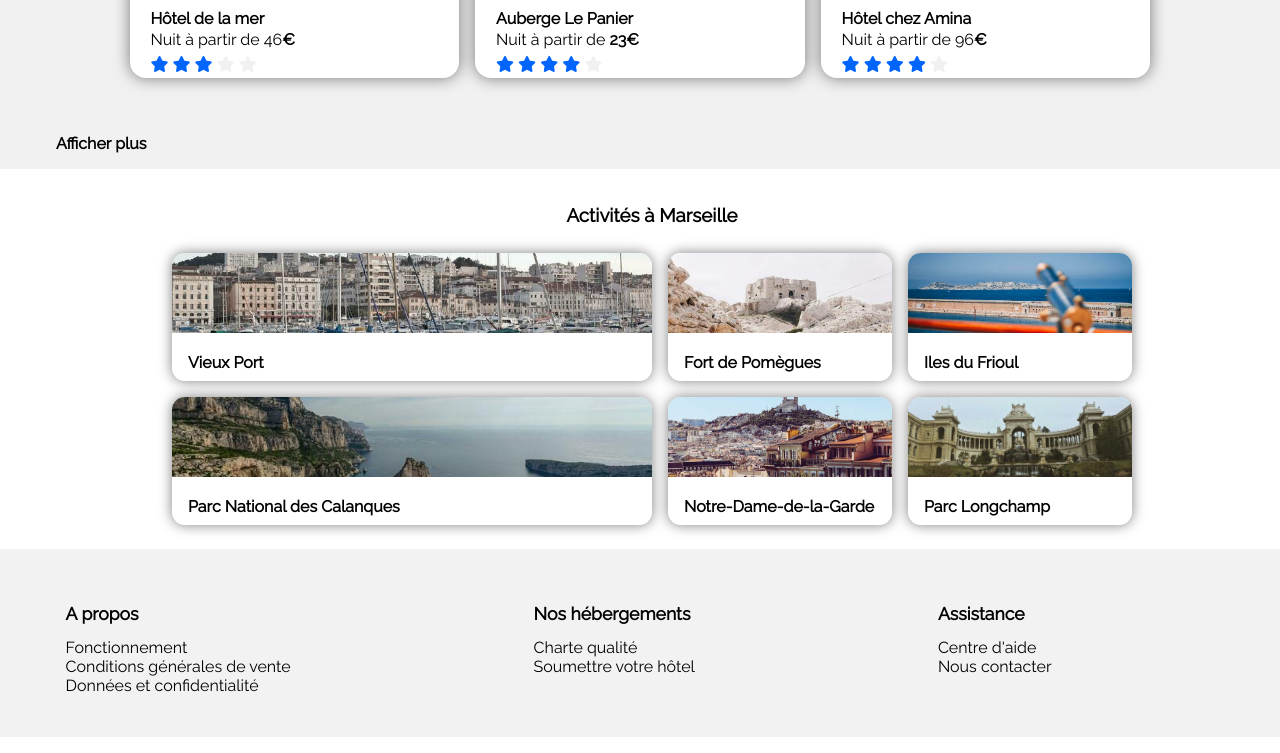
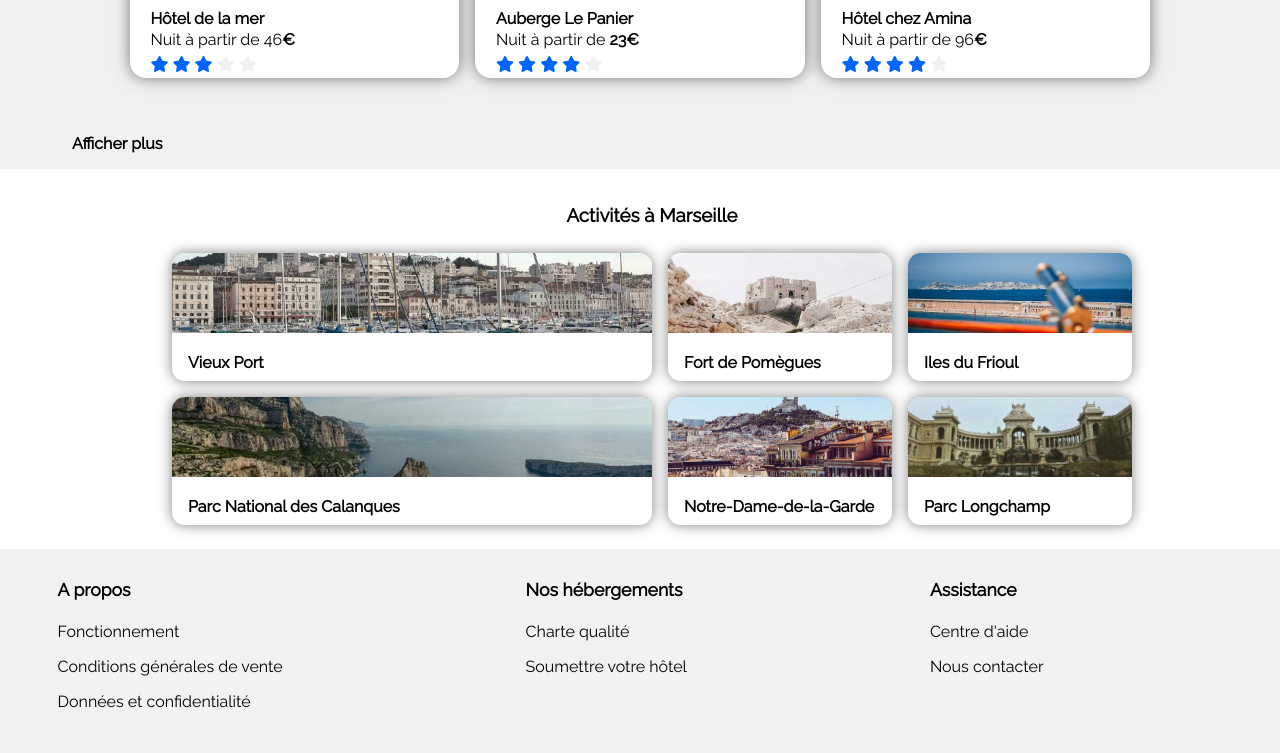
Before and after one commit to Hardkoz/FabienLevasseur_2_14022021, a plain HTML site: page index.html in a window 1280 px wide. Shown: the part 1162-1915 px from the top of the page. Drawn offline with Linux system fonts and the light colour scheme.

Commit message:
correction

```diff
--- a/desktop.css
+++ b/desktop.css
@@ -68,7 +68,6 @@ body{
  margin-left: 2rem;
  display: flex;
 align-items: baseline;
-
 }
 
 .g-filtre{
@@ -87,8 +86,6 @@ align-items: baseline;
   display: flex;
   height:85vh;
   flex-direction: row;
-
-
 }
 
 .main {
@@ -102,11 +99,6 @@ align-items: baseline;
   order: 1;
   margin-right: 2rem;
   margin-left: 2rem;
-
-
-
-
-
 }
 
 .side {
@@ -114,9 +106,8 @@ align-items: baseline;
   flex-direction: column;
   background-color: #f1f1f1;
   margin-right: 2rem;
-
-   width: 30%;
-   height: 82vh;
+  width: 30%;
+  height: 82vh;
   border-radius: 1rem;
   order: 2;
   justify-content: flex-start;
@@ -135,13 +126,6 @@ align-items: baseline;
   height: 25vh;
    border-radius: 1rem;
   box-shadow: 0 0 1rem rgba(0, 0, 0, 0.5);
-
-
-
-
-
-
-
 }
 
 .cards{
@@ -149,8 +133,6 @@ align-items: baseline;
   height: 15vh;
   object-fit: cover;
   border-radius: 1rem 1rem 0rem 0rem;
-
-
 }
 
 .hebergement-texte{
@@ -171,17 +153,14 @@ align-items: baseline;
  font-weight: 900;
  margin: 1rem 0rem 1rem 0rem;
  padding: 0rem ;
+}
 
-
-}
 .popular{
   width: 25vw;
   height: 18vh;
   border-radius: 1rem;
   box-shadow: 0 0 15px rgba(0, 0, 0, 0.5);
   margin: 2.8rem 0rem 0rem 0rem;
-
-
 }
 
 .cards0{
@@ -197,7 +176,6 @@ align-items: baseline;
 
 .star{
   line-height: 6rem;
-
 }
 
 .blue-star{
@@ -214,9 +192,10 @@ align-items: baseline;
   display: flex;
   flex-direction: row;
   align-items: flex-start;
-  margin-left: 0.5rem;
+  width: 100%;
   flex-wrap: wrap;
-  padding: 0rem;
+ padding: 0rem;
+ margin-left: 0.5rem;
   margin-bottom: 3rem;
 }
 
@@ -226,37 +205,39 @@ align-items: baseline;
   margin-left: 1.3rem;
   margin-right: 1.5rem;
 }
+
 .title-a{
   display: flex;
   width: 100%;
-  margin-left: 2.5rem;
+  margin-left: 2rem;
   font-size: 1.5rem;
   font-weight: 900;
+  justify-content: flex-start;
 }
 
 .cards1{
-  width: 21vw;
+  width: 21.5vw;
   height: 28vw;
   object-fit: cover;
   border-radius: 1vw 1vw 0vw 0;
 }
 
 .cards2{
-  width: 21vw;
+  width: 21.5vw;
   height: 12vw;
   object-fit: cover;
   border-radius: 1vw 1vw 0px 0px;
 }
 
 .thumbnail1{
-  width: 21vw;
+  width: 21.5vw;
   height: 31vw;
   border-radius: 1vw;
   box-shadow: 0 0 1vw rgba(0, 0, 0, 0.5);
 }
 
 .thumbnail2{
-  width: 21vw;
+  width: 21.5vw;
   height: 15vw;
   border-radius: 1vw;
   box-shadow: 0 0 1vw rgba(0, 0, 0, 0.5);
--- a/index.html
+++ b/index.html
@@ -263,27 +263,27 @@
 <footer>
     <div id="foot">
       <div class="help">
-        <dl>
-        <dd class="foot-title">  A propos  </dd>
-        <dd>Fonctionnement</dd>
-        <dd>Conditions générales de vente</dd>
-        <dd> Données et confidentialité </dd>
-      </dl>
+
+        <div class="foot-title">  A propos  </div>
+        <div class="foot-text">Fonctionnement</div>
+        <div class="foot-text">Conditions générales de vente</div>
+        <div class="foot-text"> Données et confidentialité </div>
+
       </div>
       <div class="help">
-        <dl>
-        <dd class="foot-title">  Nos hébergements </dd>
-        <dd> Charte qualité </dd>
-        <dd> Soumettre votre hôtel </dd>
-      </dl>
+
+        <div class="foot-title">  Nos hébergements </div>
+        <div class="foot-text"> Charte qualité </div>
+        <div class="foot-text"> Soumettre votre hôtel </div>
+
       </div>
 
       <div class="help">
-<dl>
-        <dd class="foot-title">Assistance</dd>
-        <dd> Centre d'aide </dd>
-        <dd> Nous contacter </dd>
-        </dl>
+
+        <div class="foot-title">Assistance</div>
+        <div class="foot-text"> Centre d'aide </div>
+        <div class="foot-text"> Nous contacter </div>
+
       </div>
     </div>
   </footer>
--- a/phone.css
+++ b/phone.css
@@ -155,7 +155,7 @@ color: black;
 }
 /*fin navigation*/
 
-
+/*main*/
 .row {
 display: flex;
 width: 100%;
@@ -164,7 +164,6 @@ flex-direction: column;
 }
 
 .side {
-
   display: flex;
   flex-direction: column;
   background-color: #f1f1f1 ;
@@ -186,7 +185,7 @@ flex-direction: column;
 
 .title-h{
   display: flex;
-  margin-left: 1rem;
+  margin-left: 2.5rem;
   align-self: start;
   font-size: 1.1rem;
  font-weight: 900;
@@ -220,16 +219,16 @@ flex-direction: column;
 }
 
 .display{
-  width: 100%;
-  margin-left: 1.5rem;
+ align-self: flex-start;
+margin-left: 2.5rem;
  font-size: 1rem;
 }
 
 .title{
   display: flex;
   flex-direction: row;
-  justify-content: space-between ;
-  width: 90%;
+  justify-content:space-between ;
+  width: 75%;
   font-size: 1.2rem;
  font-weight: 900;
  margin-top: 1rem;
@@ -245,8 +244,6 @@ flex-direction: column;
   background-color: white;
   display: flex;
   flex-direction: row;
-
-
   padding: 0.3rem;
   margin: 0.5rem;
 }
@@ -341,10 +338,19 @@ flex-direction: column;
   justify-content: flex-start;
   background-color: #F2F2F2;
 
+
 }
 
 .foot-title{
-  line-height: 3rem;
+  line-height: 2rem;
   font-size: 1.1rem;
+  margin-left: 2rem;
   font-weight: bolder;
+  width: 90%;
 }
+
+.foot-text{
+  margin-left: 2rem;
+  margin-top: 1rem;
+  margin-bottom: 1rem;
+}
--- a/tablet.css
+++ b/tablet.css
@@ -43,7 +43,7 @@ border-top: #0065FC 0.2rem solid;
   line-height: 3.5rem;
   color: #0065FC;
 }
-
+/*section*/
 .text{
   margin-left: 1rem;
   line-height: 1.5em;
@@ -112,7 +112,7 @@ border-top: #0065FC 0.2rem solid;
 .button{
   margin-left: 1rem;
 }
-
+  /*main*/
 .row {
   display: flex;
   height:auto;
@@ -147,7 +147,7 @@ border-top: #0065FC 0.2rem solid;
   width: 100%;
   padding-top: 2rem;
   padding-bottom: 2rem;
-  padding-left: 2rem;
+
 }
 
 .hebergement{
```
